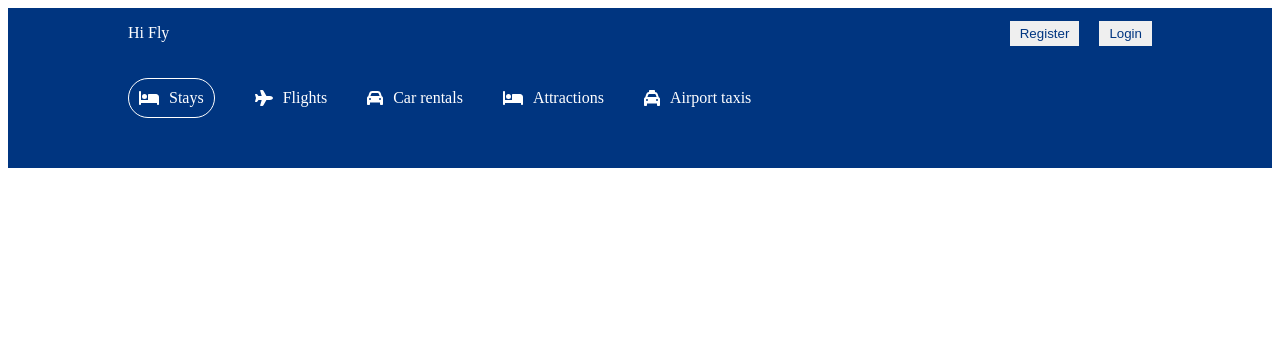
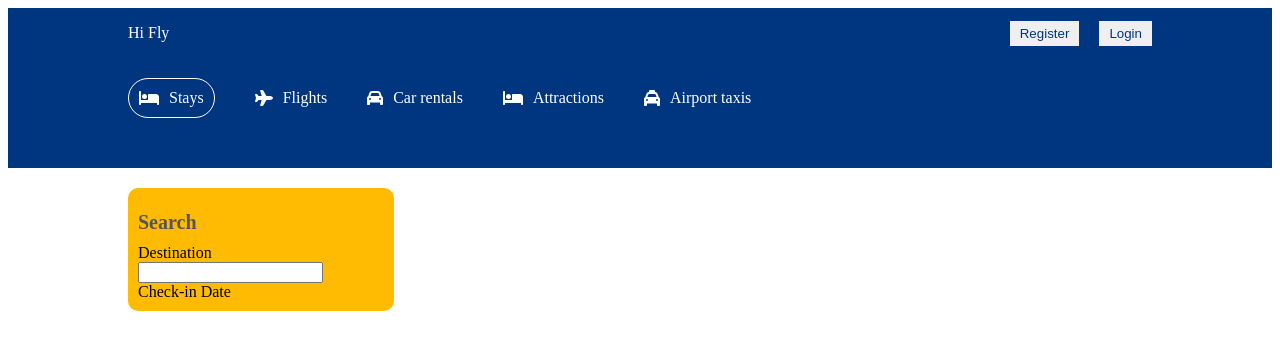
Before and after one commit to mehesultana/hi-fly, a React (Create React App) app: page /hotels in a window 1280 px wide. Shown: the top 350 px of the page. Built offline with nearby package versions, Linux system fonts and the light colour scheme.

Commit message:
earch Result List Page

```diff
--- a/src/components/Header/Header.jsx
+++ b/src/components/Header/Header.jsx
@@ -6,10 +6,11 @@
 import 'react-date-range/dist/styles.css';
 import 'react-date-range/dist/theme/default.css';
 import { format } from 'date-fns';
+import { useNavigate } from 'react-router-dom';
 
 export const Header = ({ type }) => {
 	const [openDate, setOpenDate] = useState(false);
-
+	const [destination, setDestination] = useState('');
 	const [date, setDate] = useState([
 		{
 			startDate: new Date(),
@@ -25,7 +26,7 @@
 		room: 1,
 	});
 
-	// const navigate = useNavigate();
+	const navigate = useNavigate();
 
 	const handleOption = (name, operation) => {
 		setOptions((prev) => {
@@ -36,6 +37,9 @@
 		});
 	};
 
+	const handleSearch = () => {
+		navigate('/hotels', { state: { destination, date, options } });
+	};
 	return (
 		<div className="header">
 			<div className={type === 'list' ? 'headerContainer listMode' : 'headerContainer'}>
@@ -69,7 +73,7 @@
 						<div className="headerSearch">
 							<div className="headerSearchItem">
 								<FontAwesomeIcon icon={faBed} className="headerIcon" />
-								<input type="text" placeholder="Where are you going ?" className="headerSearchInput" />
+								<input type="text" placeholder="Where are you going ?" className="headerSearchInput" onChange={(e) => setDestination(e.target.value)} />
 							</div>
 
 							<div className="headerSearchItem">
@@ -123,7 +127,9 @@
 								)}
 							</div>
 							<div className="headerSearchItem">
-								<button className="headerBtn">Search</button>
+								<button className="headerBtn" onClick={handleSearch}>
+									Search
+								</button>
 							</div>
 						</div>
 					</>
--- /dev/null
+++ b/src/pages/List/List.css
@@ -0,0 +1,28 @@
+.listContainer {
+	display: flex;
+	justify-content: center;
+	margin-top: 20px;
+}
+.listWrapper {
+	width: 100%;
+	max-width: 1024px;
+	display: flex;
+	gap: 20px;
+}
+.listSearch {
+	flex: 1;
+	background-color: #febb02;
+	padding: 10px;
+	border-radius: 10px;
+	position: sticky;
+	top: 10px;
+	height: max-content;
+}
+.listResult {
+	flex: 3;
+}
+.lsTitle {
+	font-size: 20px;
+	color: #555;
+	margin-bottom: 10px;
+}
--- a/src/pages/List/List.jsx
+++ b/src/pages/List/List.jsx
@@ -1,11 +1,28 @@
 import React from 'react';
 import { Navbar } from '../../components/Navbar/Navbar';
 import { Header } from '../../components/Header/Header';
+import './List.css';
+
 export const List = () => {
 	return (
 		<div>
 			<Navbar />
 			<Header type="list" />
+			<div className="listContainer">
+				<div className="listWrapper">
+					<div className="listSearch">
+						<h1 className="lsTitle">Search</h1>
+						<div className="lsItem">
+							<label>Destination</label>
+							<input type="text" />
+						</div>
+						<div className="lsItem">
+							<label>Check-in Date</label>
+						</div>
+					</div>
+					<div className="listResult"></div>
+				</div>
+			</div>
 		</div>
 	);
 };
```
